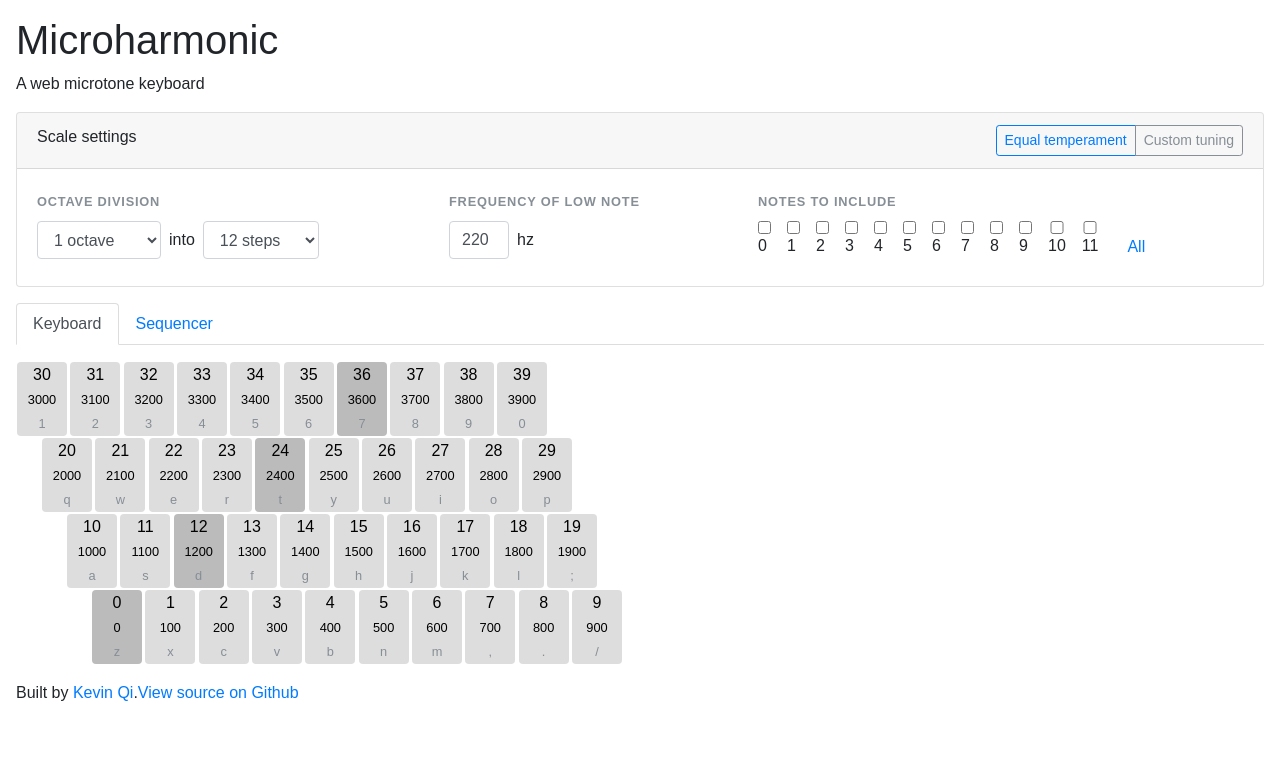
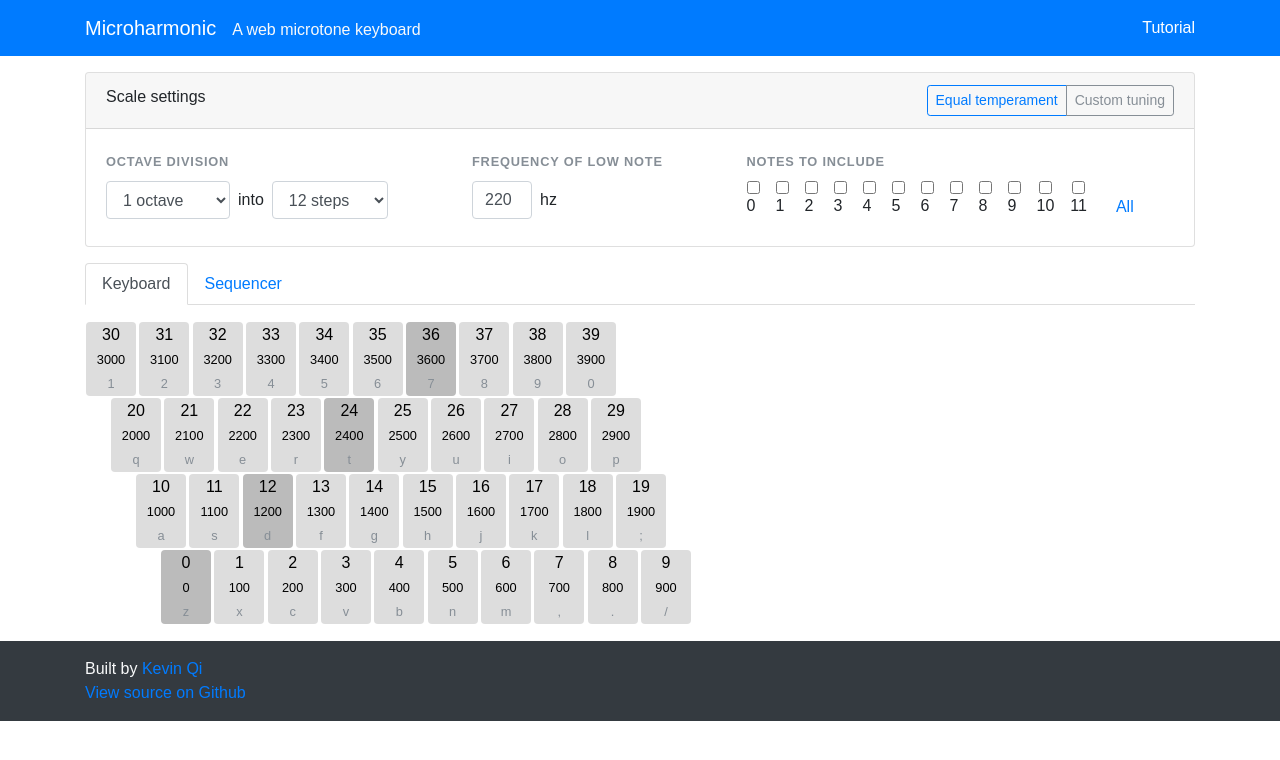
Before and after one commit to kevinsqi/microharmonic, a React (Create React App) app: page / in a window 1280 px wide. Shown: the top 760 px of the page. Built offline with nearby package versions, Linux system fonts and the light colour scheme.

Commit message:
flesh out header/footer styles, container

```diff
--- a/src/App.js
+++ b/src/App.js
@@ -92,9 +92,10 @@ class App extends Component {
   render() {
     return (
       <Router>
-        <div className="m-3">
+        <div>
           <Header />
 
+          <div className="container">
             <div className="my-3">
               <Settings
                 config={this.state.config}
@@ -143,7 +144,7 @@ class App extends Component {
                 />
               )} />
             </div>
-
+          </div>
           <Footer className="mt-3" />
         </div>
       </Router>
--- a/src/Footer.js
+++ b/src/Footer.js
@@ -3,10 +3,12 @@ import React from 'react';
 class Footer extends React.Component {
   render() {
     return (
-      <footer className={this.props.className}>
-        <div>
-          Built by <a href="http://www.kevinqi.com/">Kevin Qi</a>.
-          <a href="https://github.com/iqnivek/microharmonic/">View source on Github</a>
+      <footer className={`bg-dark py-3 ${this.props.className}`}>
+        <div className="container">
+          <div className="text-light">
+            <div>Built by <a href="http://www.kevinqi.com/">Kevin Qi</a></div>
+            <div><a href="https://github.com/iqnivek/microharmonic/">View source on Github</a></div>
+          </div>
         </div>
       </footer>
     );
--- a/src/Header.js
+++ b/src/Header.js
@@ -1,12 +1,34 @@
 import React from 'react';
+import classNames from 'classnames';
+import { NavLink } from 'react-router-dom';
 
 class Header extends React.Component {
   render() {
     return (
-      <div className={this.props.className}>
-        <h1>Microharmonic</h1>
-        <div>A web microtone keyboard</div>
-      </div>
+      <nav
+        className={classNames(
+          'navbar',
+          'navbar-dark',
+          'bg-primary',
+        )}
+      >
+        <div className="container">
+          <div className="flex-1">
+            <a className="navbar-brand" href="/">Microharmonic</a>
+            <span className="text-light">A web microtone keyboard</span>
+          </div>
+          <ul className="navbar-nav">
+            <li>
+              <NavLink
+                className="nav-link"
+                to="/"
+              >
+                Tutorial
+              </NavLink>
+            </li>
+          </ul>
+        </div>
+      </nav>
     );
   }
 }
```
Lines whose indentation alone changed are shown as unchanged.
